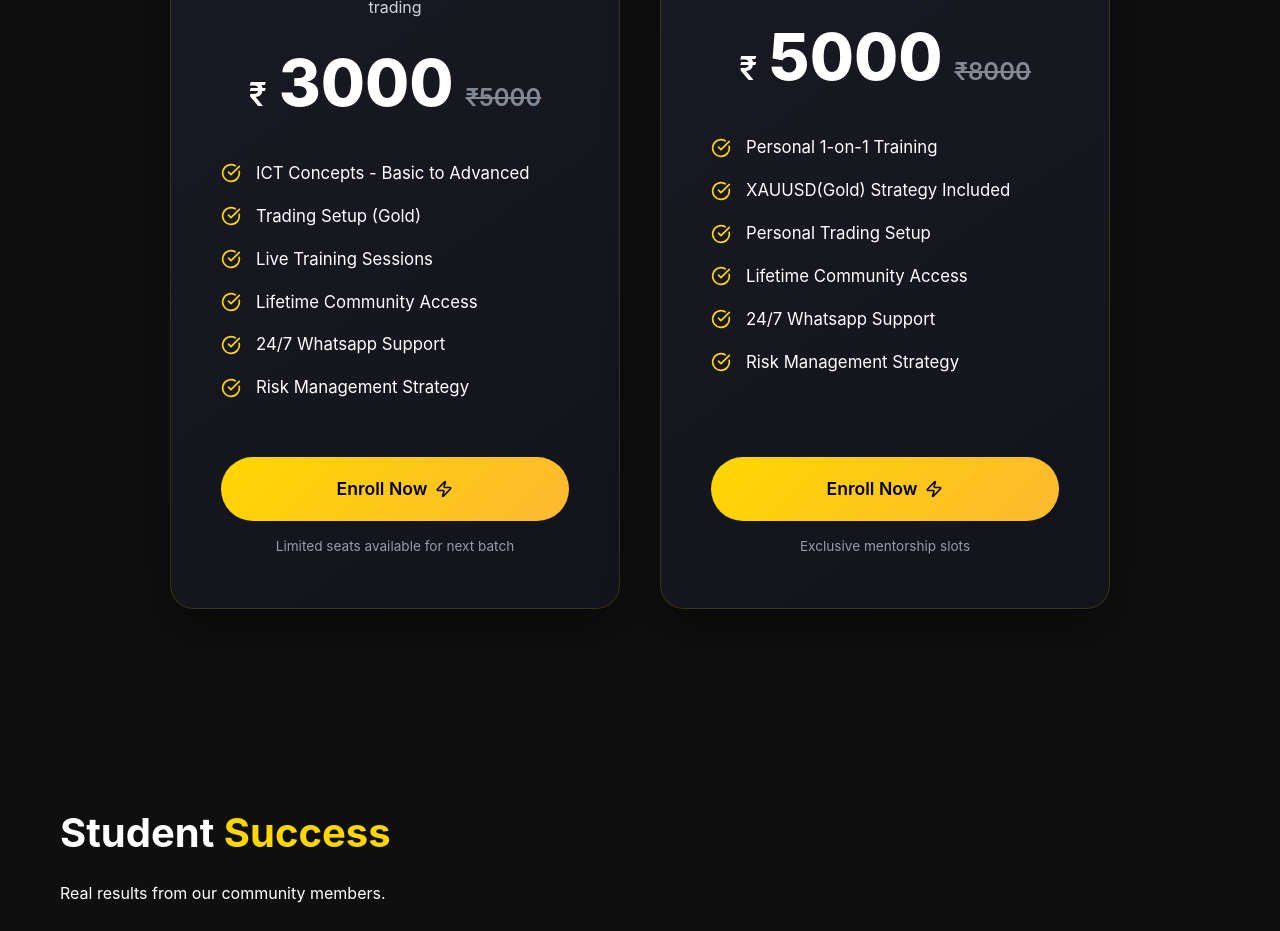
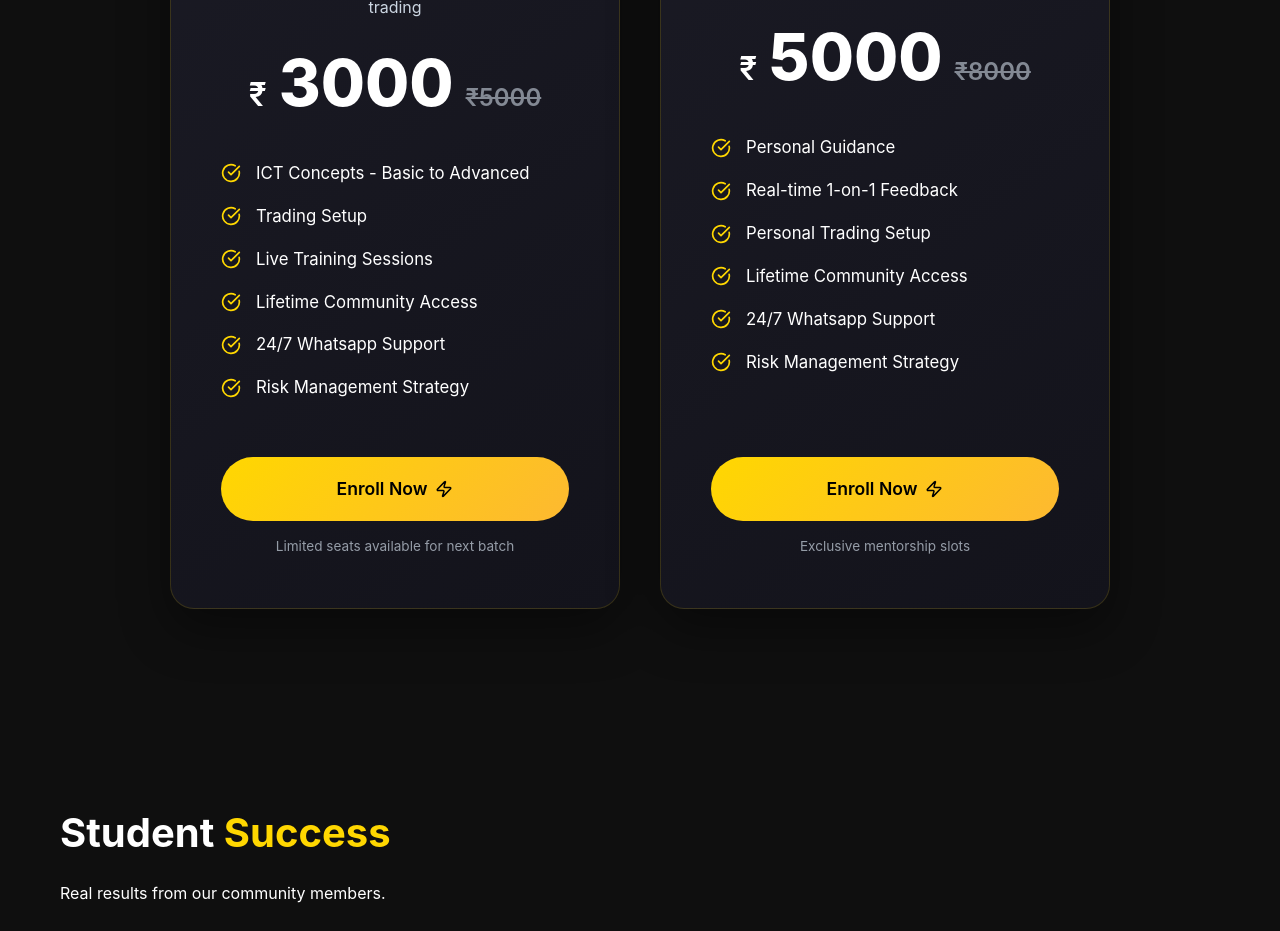
Before and after one commit to gokulvenu1008/Trade-Wanderer, a React (Vite) app: page / in a window 1280 px wide. Shown: the part 2120-3051 px from the top of the page. Built offline with nearby package versions, Linux system fonts and the light colour scheme.

Commit message:
feat: add Course component displaying course pricing cards with features and styling.

```diff
--- a/src/components/Course.jsx
+++ b/src/components/Course.jsx
@@ -26,7 +26,7 @@ const Course = () => {
               </li>
               <li>
                 <CheckCircle size={20} className="check-icon" />
-                <span>Trading Setup (Gold)</span>
+                <span>Trading Setup</span>
               </li>
               <li>
                 <CheckCircle size={20} className="check-icon" />
@@ -68,11 +68,11 @@ const Course = () => {
             <ul className="course-features">
               <li>
                 <CheckCircle size={20} className="check-icon" />
-                <span>Personal 1-on-1 Training</span>
+                <span>Personal Guidance</span>
               </li>
               <li>
                 <CheckCircle size={20} className="check-icon" />
-                <span>XAUUSD(Gold) Strategy Included</span>
+                <span>Real-time 1-on-1 Feedback</span>
               </li>
               <li>
                 <CheckCircle size={20} className="check-icon" />
```
